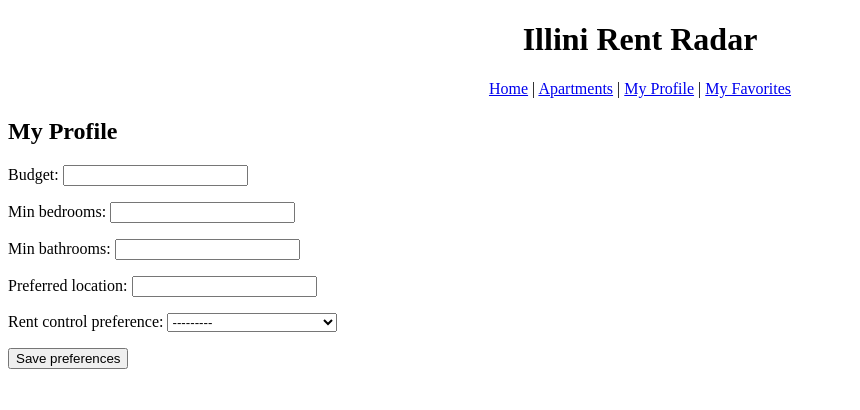
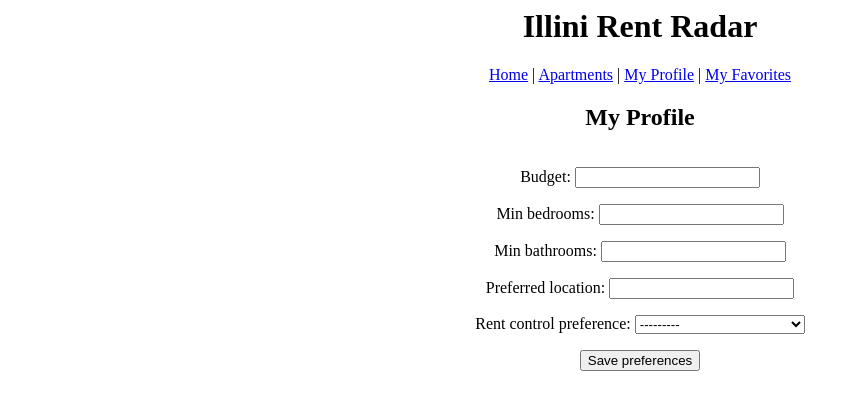
Before and after one commit to h-koey/RentRadar, a Django app: page /profile/ in a window 1280 px wide. Shown: the top 410 px of the page, without its empty margins (0-860 px from the left). Run offline with Django 5.2, Linux system fonts and the light colour scheme; the visitor is signed in with stand-in values (Sample User, id 1).

Commit message:
small ui changes

```diff
--- a/templates/accounts/favorite_list.html
+++ b/templates/accounts/favorite_list.html
@@ -3,10 +3,10 @@
 {% block title %}Favorites | Illini Rent Radar{% endblock %}
 
 {% block content %}
-<h2>Favorite apartments</h2>
+<h2 style="text-align:center;">Favorite apartments</h2>
 {% for favorite in favorites %}
     <p><a href="{% url 'apartment_detail' favorite.apartment.id %}">{{ favorite.apartment.name }}</a></p>
 {% empty %}
-    <p>You have no favorite apartments yet.</p>
+    <p style="text-align:center;">You have no favorite apartments yet.</p>
 {% endfor %}
 {% endblock %}
--- a/templates/accounts/profile.html
+++ b/templates/accounts/profile.html
@@ -1,12 +1,29 @@
+<style>
+    .pref {
+        display: flex;
+        flex-direction: column;
+        align-items: center;
+        justify-content: center;
+        text-align: center;
+    }
+
+    .pref form {
+        width: 100%;
+        max-width: 400px;
+    }
+</style>
+
 {% extends "base.html" %}
-
 {% block title %}My Profile | Illini Rent Radar{% endblock %}
 
 {% block content %}
-<h2>My Profile</h2>
-<form method="post">
+<h2 style="text-align: center;">My Profile</h2>
+
+  <div class="pref">
+    <form method="post">
     {% csrf_token %}
     {{ form.as_p }}
     <button type="submit">Save preferences</button>
 </form>
+    </div>
 {% endblock %}
```
Also changed, not shown: 1 other file.
